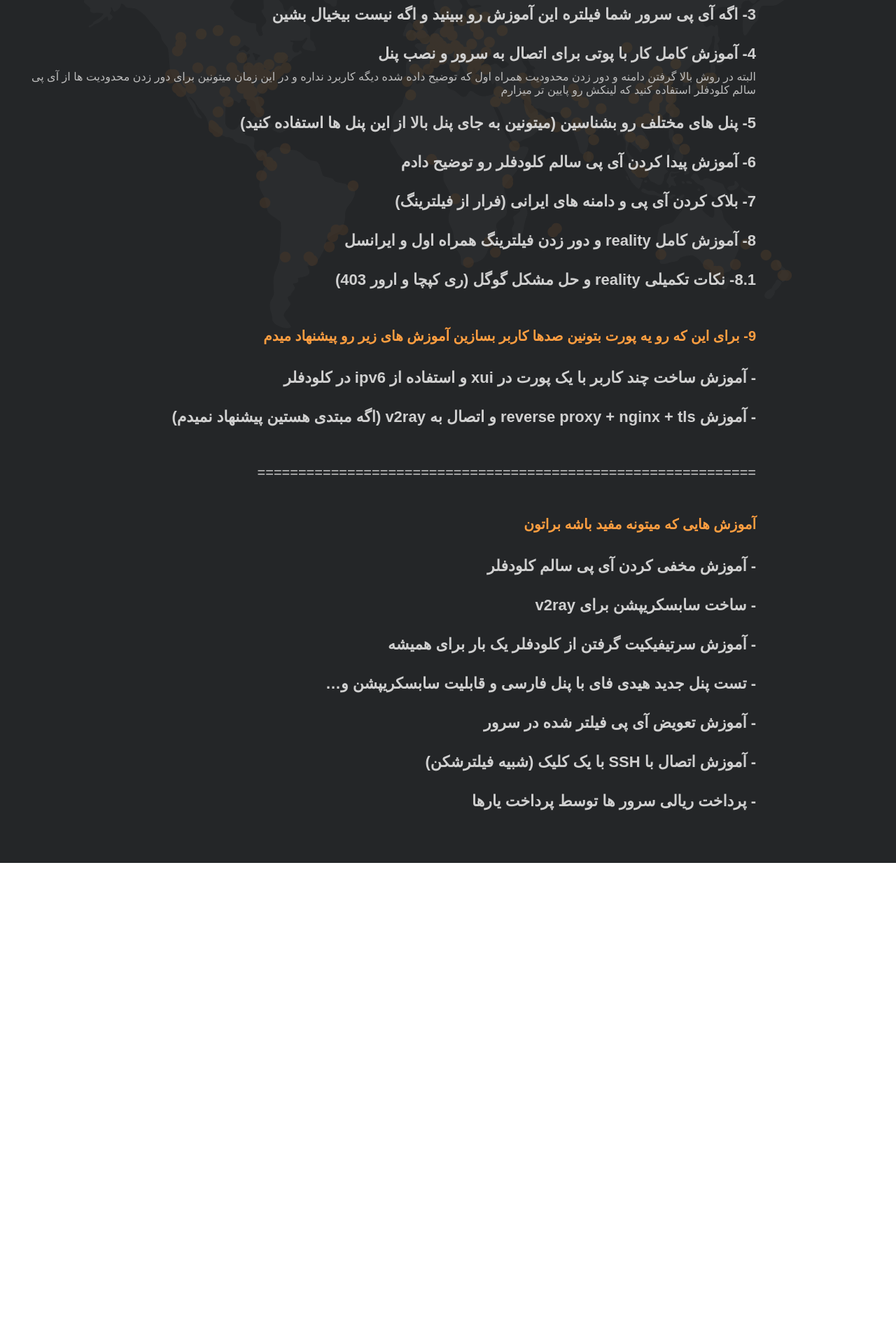
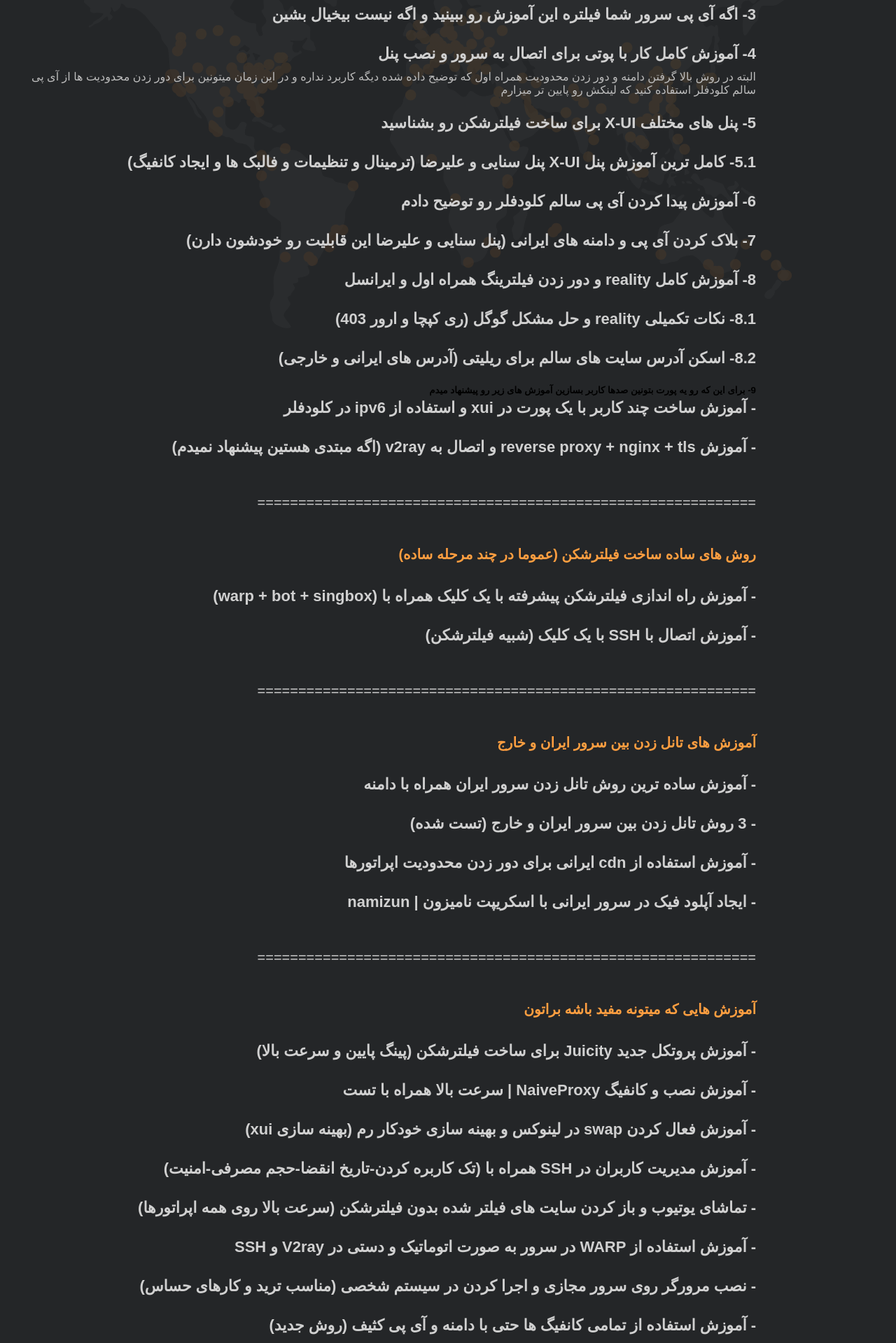
Before and after one commit to iaghapour/freehope, a plain HTML site: page index.html in a window 1280 px wide. Shown: the part 321-2240 px from the top of the page at 70% size. Before the commit the page ends 1554 px from the top, so only its background shows below. Drawn offline with Linux system fonts and the light colour scheme; a small style sheet from the web is missing.

Commit message:
Update index.html

```diff
--- a/index.html
+++ b/index.html
@@ -13,8 +13,8 @@
 <body>
   <div class="container">
 
-    <h1>نقشه راه دسترسی به اینترنت آزاد ( از کانال یوتیوب <a href="http://youtube.com/@iaghapour?sub_confirmation=1"
-        target="_blank">ایمان آقاپور</a> )</h1>
+    <h1>نقشه راه دسترسی به اینترنت آزاد - از کانال یوتیوب <a href="http://youtube.com/@iaghapour?sub_confirmation=1"
+        target="_blank">ایمان آقاپور</a></h1>
 
     <div class="link">
       <h6>رو هر کدوم از لینک های زیر که بزنید هدایت میشید به ویدیو مربوطه در یوتیوب</h6>
@@ -29,33 +29,71 @@
         البته در روش بالا گرفتن دامنه و دور زدن محدودیت همراه اول که توضیح داده شده دیگه کاربرد نداره و در این زمان
         میتونین برای دور زدن محدودیت ها از آی پی سالم کلودفلر استفاده کنید که لینکش رو پایین تر میزارم
       </span>
-      <a href="https://youtu.be/Om3fgIJoCh4" target="_blank">5- پنل های مختلف رو بشناسین (میتونین به جای پنل بالا از
-        این
-        پنل ها استفاده کنید)</a>
+      <a href="https://youtu.be/Om3fgIJoCh4" target="_blank">5- پنل های مختلف X-UI برای ساخت فیلترشکن رو بشناسید</a>
+      <a href="https://youtu.be/55howDWZtRg" target="_blank">5.1- کامل ترین آموزش پنل X-UI پنل سنایی و علیرضا (ترمینال و
+        تنظیمات و فالبک ها و ایجاد کانفیگ)</a>
       <a href="https://youtu.be/tXNeirkJJjA" target="_blank">6- آموزش پیدا کردن آی پی سالم کلودفلر رو توضیح دادم</a>
-      <a href="https://youtu.be/IjRddzasU50" target="_blank">7- بلاک کردن آی پی و دامنه های ایرانی (فرار از
-        فیلترینگ)</a>
+      <a href="https://youtu.be/IjRddzasU50" target="_blank">7- بلاک کردن آی پی و دامنه های ایرانی (پنل سنایی و علیرضا
+        این قابلیت رو خودشون دارن)</a>
       <a href="https://youtu.be/WgR3_-evn5E" target="_blank">8- آموزش کامل reality و دور زدن فیلترینگ همراه اول و
         ایرانسل </a>
       <a href="https://youtu.be/NHStM4QQs-c" target="_blank">8.1- نکات تکمیلی reality و حل مشکل گوگل (ری کپچا و ارور
         403) </a>
-      <h6>9- برای این که رو یه پورت بتونین صدها کاربر بسازین آموزش های زیر رو پیشنهاد میدم</h6>
+      <a href="https://youtu.be/QNbeYkGIiA4" target="_blank">8.2- اسکن آدرس سایت های سالم برای ریلیتی (آدرس های ایرانی و
+        خارجی)</a>
+      <h5>9- برای این که رو یه پورت بتونین صدها کاربر بسازین آموزش های زیر رو پیشنهاد میدم</h5>
       <a href="https://youtu.be/_4jDKECGt2w" target="_blank">- آموزش ساخت چند کاربر با یک پورت در xui و استفاده از
         ipv6
         در کلودفلر</a>
       <a href="https://youtu.be/JTdTOZ2HmN8" target="_blank">- آموزش reverse proxy + nginx + tls و اتصال به v2ray (اگه
         مبتدی هستین پیشنهاد نمیدم)</a>
       <div class="line">=============================================================</div>
+      <h6>روش های ساده ساخت فیلترشکن (عموما در چند مرحله ساده)</h6>
+      <a href="https://youtu.be/g1fE7XMBAC0" target="_blank">- آموزش راه اندازی فیلترشکن پیشرفته با یک کلیک همراه با
+        (warp + bot + singbox)</a>
+      <a href="https://youtu.be/Q0n2rLAZ_Ac" target="_blank">- آموزش اتصال با SSH با یک کلیک (شبیه فیلترشکن)</a>
+      <div class="line">=============================================================</div>
+      <h6>آموزش های تانل زدن بین سرور ایران و خارج</h6>
+      <a href="https://youtu.be/dmLRXUX_PAQ" target="_blank">- آموزش ساده ترین روش تانل زدن سرور ایران همراه با
+        دامنه</a>
+      <a href="https://youtu.be/Currb11YeFU" target="_blank">- 3 روش تانل زدن بین سرور ایران و خارج (تست شده)</a>
+      <a href="https://youtu.be/BhSvzycwR08" target="_blank">- آموزش استفاده از cdn ایرانی برای دور زدن محدودیت
+        اپراتورها</a>
+      <a href="https://youtu.be/rFXG6SdcqWw" target="_blank">- ایجاد آپلود فیک در سرور ایرانی با اسکریپت نامیزون |
+        namizun</a>
+      <div class="line">=============================================================</div>
       <h6>آموزش هایی که میتونه مفید باشه براتون</h6>
+      <a href="https://youtu.be/eVENlDgQZTU" target="_blank">- آموزش پروتکل جدید Juicity برای ساخت فیلترشکن (پینگ پایین
+        و سرعت بالا)</a>
+      <a href="https://youtu.be/TfgiiRCdZPc" target="_blank">- آموزش نصب و کانفیگ NaiveProxy | سرعت بالا همراه با
+        تست</a>
+      <a href="https://youtu.be/vNvpAjPif7g" target="_blank">- آموزش فعال کردن swap در لینوکس و بهینه سازی خودکار رم
+        (بهینه سازی xui)</a>
+      <a href="https://youtu.be/SH-apTot9V0" target="_blank">- آموزش مدیریت کاربران در SSH همراه با (تک کاربره
+        کردن-تاریخ انقضا-حجم مصرفی-امنیت)</a>
+      <a href="https://youtu.be/gGlOgTW4nX0" target="_blank">- تماشای یوتیوب و باز کردن سایت های فیلتر شده بدون فیلترشکن
+        (سرعت بالا روی همه اپراتورها)</a>
+      <a href="https://youtu.be/5xK7O6SvgNs" target="_blank">- آموزش استفاده از WARP در سرور به صورت اتوماتیک و دستی در
+        V2ray و SSH </a>
+      <a href="https://youtu.be/MtrkKb4ojtY" target="_blank">- نصب مرورگر روی سرور مجازی و اجرا کردن در سیستم شخصی
+        (مناسب ترید و کارهای حساس)</a>
+      <a href="https://youtu.be/q3aTmypGEhQ" target="_blank">- آموزش استفاده از تمامی کانفیگ ها حتی با دامنه و آی پی
+        کثیف (روش جدید)</a>
       <a href="https://youtu.be/ZonCBw-crA4" target="_blank">- آموزش مخفی کردن آی پی سالم کلودفلر</a>
       <a href="https://youtu.be/MJvd0JU3yoY" target="_blank">- ساخت سابسکریپشن برای v2ray</a>
       <a href="https://youtu.be/boqA_KaB4AA" target="_blank">- آموزش سرتیفیکیت گرفتن از کلودفلر یک بار برای همیشه</a>
       <a href="https://youtu.be/kTfCm7cqYCQ" target="_blank">- تست پنل جدید هیدی فای با پنل فارسی و قابلیت سابسکریپشن
         و…</a>
       <a href="https://youtu.be/-jQZKZW4EFQ" target="_blank">- آموزش تعویض آی پی فیلتر شده در سرور</a>
-      <a href="https://youtu.be/Q0n2rLAZ_Ac" target="_blank">- آموزش اتصال با SSH با یک کلیک (شبیه فیلترشکن)</a>
       <a href="https://youtu.be/Cpk6_39xzJs" target="_blank">- پرداخت ریالی سرور ها توسط پرداخت یارها</a>
     </div>
+
+    <div class="social">
+      <a href="https://www.youtube.com/@iAghapour">کانال یوتیوب</a>
+      <a href="https://t.me/iaghapour">کانال تلگرام</a>
+      <a href="https://twitter.com/iaghapour">صفحه توییتر</a>
+    </div>
+    <span class="copyright">کپی برداری از طرح ممنوع</span>
 
   </div>
 </body>
```
